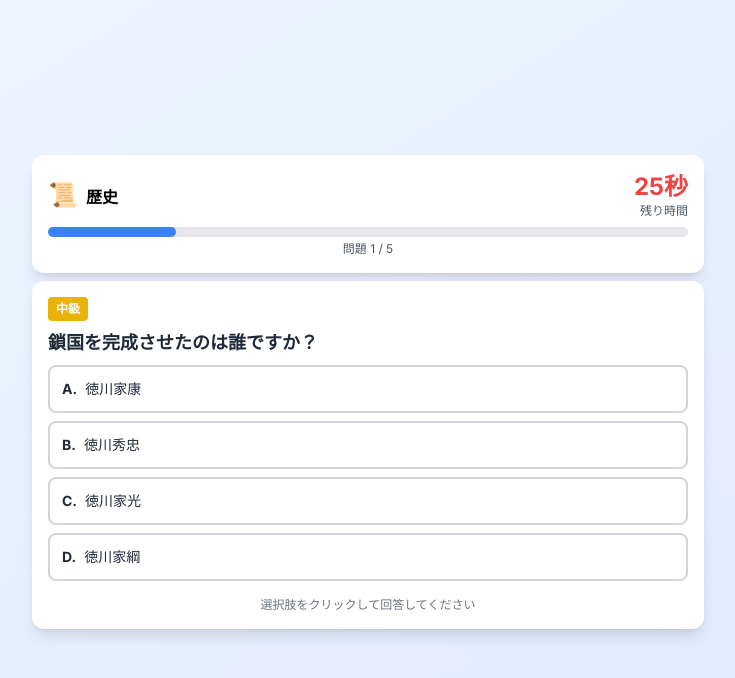
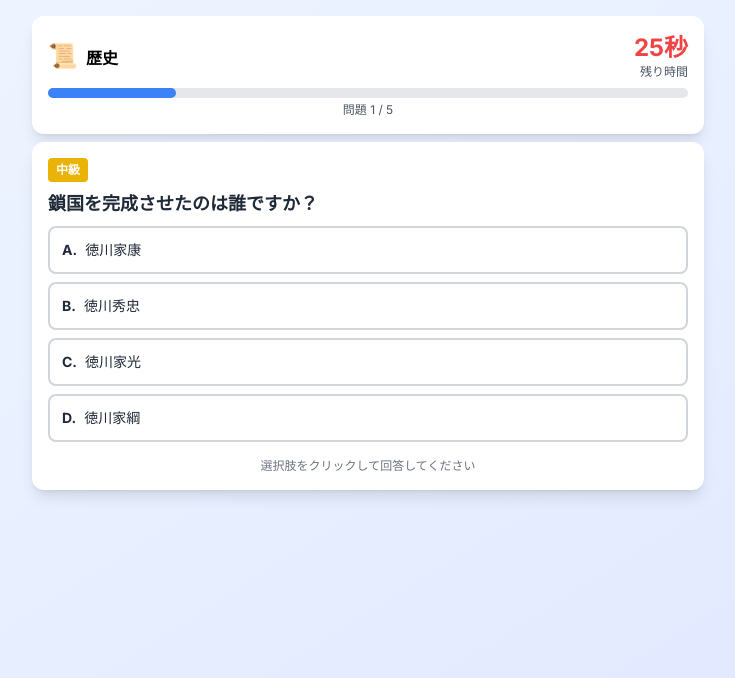
Before and after one commit to Aki-Maya/syakaq3, a Next.js app: page /quiz in a window 1280 px wide. Shown: the top 678 px of the page, without its empty margins (272-1007 px from the left). Built offline with nearby package versions, Linux system fonts and the light colour scheme.

Commit message:
Update page.tsx

```diff
--- a/src/app/quiz/page.tsx
+++ b/src/app/quiz/page.tsx
@@ -141,7 +141,7 @@ const QuizComponent = () => {
   // 問題データが読み込まれていない場合はローディング画面を表示
   if (quizState.questions.length === 0) {
     return (
-      <div className="h-screen bg-gradient-to-br from-blue-50 to-indigo-100 flex items-center justify-center">
+      <div className="h-screen bg-gradient-to-br from-blue-50 to-indigo-100 flex items-center justify-start">
         <div className="text-center">
           <div className="animate-spin rounded-full h-32 w-32 border-b-2 border-blue-500 mx-auto mb-4"></div>
           <p className="text-gray-600">問題を読み込み中...</p>
@@ -153,7 +153,7 @@ const QuizComponent = () => {
   // クイズが完了した場合は結果画面を表示
   if (quizState.isCompleted) {
     return (
-      <div className="h-screen bg-gradient-to-br from-blue-50 to-indigo-100 p-4 flex items-center justify-center">
+      <div className="h-screen bg-gradient-to-br from-blue-50 to-indigo-100 p-4 flex items-center justify-start">
         <div className="max-w-2xl mx-auto w-full">
           <div className="bg-white rounded-xl shadow-lg p-4 sm:p-6 text-center">
             <div className="text-5xl mb-2">🎉</div>
@@ -220,7 +220,7 @@ const QuizComponent = () => {
 
   // クイズ進行中のメイン画面を表示
   return (
-    <div className="h-screen bg-gradient-to-br from-blue-50 to-indigo-100 p-2 sm:p-4 flex flex-col justify-center">
+    <div className="h-screen bg-gradient-to-br from-blue-50 to-indigo-100 p-2 sm:p-4 flex flex-col justify-start">
       <div className="max-w-2xl mx-auto w-full flex flex-col">
         {/* ヘッダーエリア: 科目、問題番号、残り時間 */}
         <div className="bg-white rounded-xl shadow-lg p-4 mb-2">
@@ -331,7 +331,7 @@ const QuizPage = () => {
   return (
     // Suspenseは、内部のコンポーネントがデータを読み込んでいる間にフォールバックUIを表示する
     <Suspense fallback={
-      <div className="h-screen bg-gradient-to-br from-blue-50 to-indigo-100 flex items-center justify-center">
+      <div className="h-screen bg-gradient-to-br from-blue-50 to-indigo-100 flex items-center justify-start">
         <div className="text-center">
           <div className="animate-spin rounded-full h-32 w-32 border-b-2 border-blue-500 mx-auto mb-4"></div>
           <p className="text-gray-600">読み込み中...</p>
```
